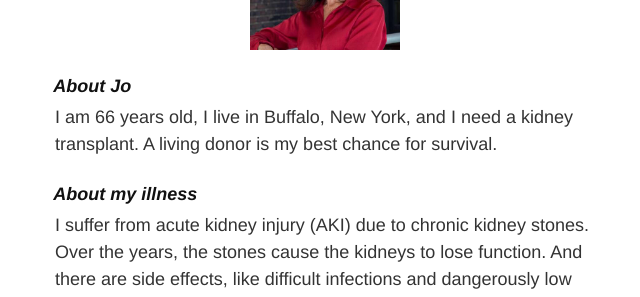
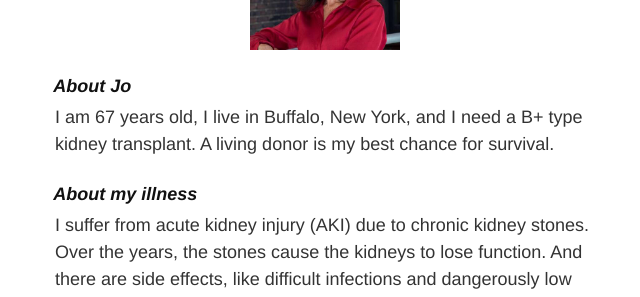
Before and after one commit to aednichols/jo-site, a Jekyll site: the page built from index.md, in a window 1280 px wide. Shown: the part 190-487 px from the top of the page, without its empty margins (315-955 px from the left). Built offline with Jekyll 4.4.1, drawn with Linux system fonts in a browser that asks for light colours.

Commit message:
Update age and blood type

```diff
--- a/index.md
+++ b/index.md
@@ -6,7 +6,7 @@ layout: default
 
 #### About Jo
 
-I am 66 years old, I live in Buffalo, New York, and I need a kidney transplant. A living donor is my best chance for survival.
+I am 67 years old, I live in Buffalo, New York, and I need a B+ type kidney transplant. A living donor is my best chance for survival.
 
 #### About my illness
 
```
Also changed, not shown: Gemfile.lock.
